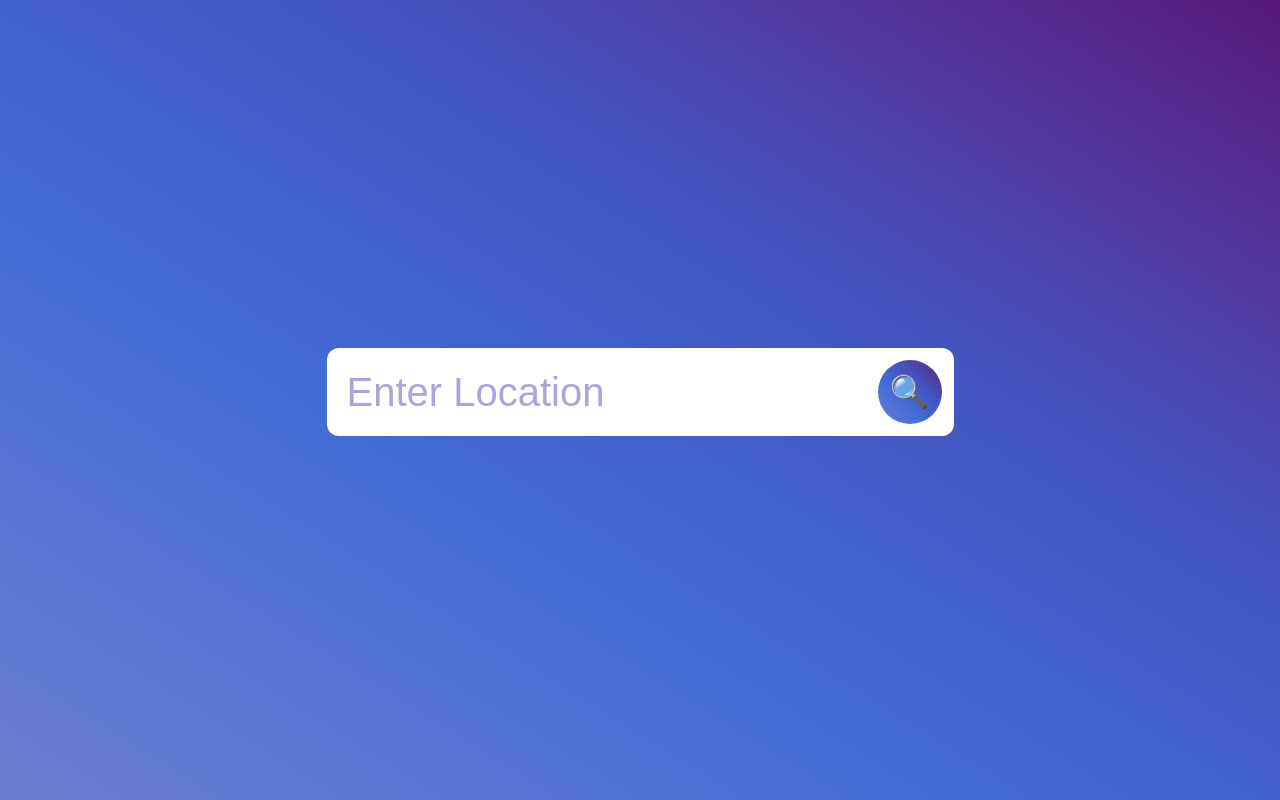
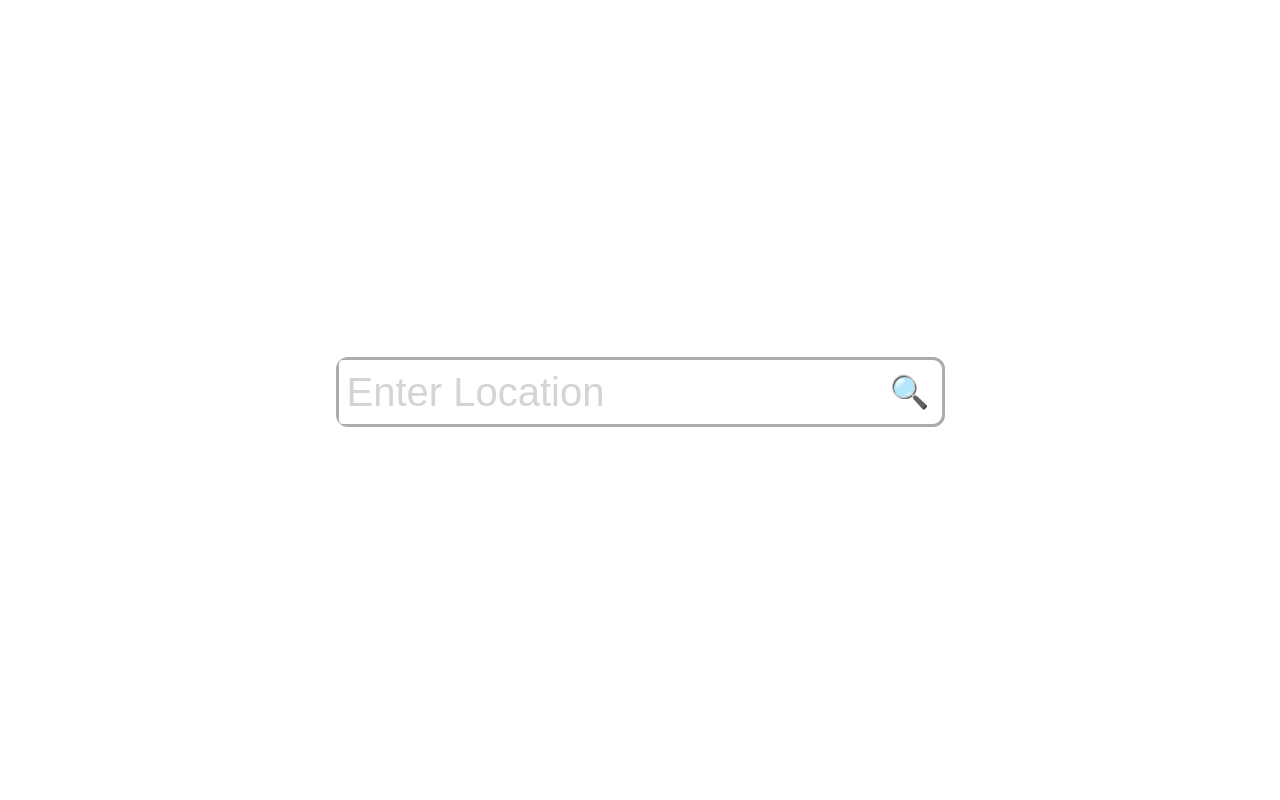
Before and after one commit to abramtsov/vue-weather, a Vue app: page / in a window 1280 px wide. Built offline with nearby package versions, Linux system fonts and the light colour scheme.

Commit message:
try error catch

```diff
--- a/src/components/MainPage.vue
+++ b/src/components/MainPage.vue
@@ -1,5 +1,5 @@
 <script setup>
-import { reactive, ref, computed } from "vue";
+import { reactive, ref, computed, watch } from "vue";
 import ky from "ky";
 import "animate.css";
 
@@ -8,21 +8,40 @@ defineProps({
 });
 const input = ref(null);
 let isShow = ref(false);
+let error = reactive({
+  bool: false,
+  msg: "",
+  class: "animate__animated animate__fadeInUp",
+});
+// let errorMsg = ref("");
 let weather = reactive({
   weather: "",
   wind: 0,
   temp: 0,
   description: "",
 });
-
-let weatherClass = computed(() => {
+watch(error, () => {
+  const resetErr = setTimeout(() => {
+    error.class = "animate__animated animate__fadeOutDown";
+    setTimeout(() => {
+      error.bool = false;
+      error.class = "animate__animated animate__fadeInUp";
+      error.msg = "";
+      console.log(error);
+    }, 1000);
+    return;
+  }, 3000);
+  // clearTimeout(resetErr);
+});
+const weatherClass = computed(() => {
   return weather.weather.toLocaleLowerCase();
 });
 const query = async () => {
   try {
     if (input._value.value === "") {
       isShow.value = false;
-      alert("Введите название города");
+      error.bool = true;
+      error.msg = "Field must be filled in";
       return;
     }
     isShow.value = false;
@@ -37,10 +56,10 @@ const query = async () => {
     weather.wind = weatherRequest.wind.speed;
     weather.temp = weatherRequest.main.temp;
     weather.description = weatherRequest.weather[0].description;
-    // weather.weather = weatherRequest.weather[0].main;
   } catch (e) {
     if (e.response.status === 404) {
-      console.log("город не найден");
+      error.bool = true;
+      error.msg = "City not found";
     }
   }
 };
@@ -49,7 +68,7 @@ const query = async () => {
 <template>
   <div class="layout" :class="weatherClass">
     <form action="">
-      <input type="text" ref="input" placeholder="Enter Location" />
+      <input type="text" ref="input" placeholder="Enter Location" required />
       <input type="submit" @click.prevent="query" value="&#128269;" />
     </form>
     <div
@@ -61,6 +80,9 @@ const query = async () => {
       <p>Температура: {{ Math.ceil(weather.temp) }} &deg;</p>
       <p>Ветер: {{ Math.ceil(weather.wind) }} м/с</p>
     </div>
+    <div class="error" :class="error.class" v-if="error.bool">
+      {{ error.msg }}
+    </div>
   </div>
 </template>
 
--- a/src/style.css
+++ b/src/style.css
@@ -1,5 +1,5 @@
 :root {
-  --color-search: rgba(54, 22, 170, 0.4);
+  --color-search: rgba(148, 148, 148, 0.4);
   --main-color-search: rgb(40, 19, 231);
   font-family: Inter, system-ui, Avenir, Helvetica, Arial, sans-serif;
   line-height: 1.5;
@@ -22,6 +22,7 @@ body {
   place-items: center;
   display: flex;
   align-items: center;
+  overflow: hidden;
   }
 .layout {
   display: grid;
@@ -30,13 +31,14 @@ body {
   justify-content: center;
   width: 100dvw;
   height: 100dvh;
+  padding: 0;
   grid-template-areas:
   'search'
   'result';
-  /* grid-template-columns: 1fr; */
-  /* grid-template-rows: 1fr; */
+align-self: start;
   gap: 1rem;
-  background-image: linear-gradient(to right top, #6b7dd1, #6279d2, #5975d4, #4e71d5, #426dd6, #4265d0, #425dc9, #4355c2, #4c47b1, #52389f, #55298e, #55187c);
+  transition: background-image .3s linear;
+  /* background-image: linear-gradient(to right top, #6b7dd1, #6279d2, #5975d4, #4e71d5, #426dd6, #4265d0, #425dc9, #4355c2, #4c47b1, #52389f, #55298e, #55187c); */
 }
 .rain,
 .clouds,
@@ -61,8 +63,11 @@ form {
   grid-template-rows: 1fr;
   grid-area: search;
   gap: .5rem;
+  border: 3px solid rgb(172, 172, 172);
   max-width: 50vw;
   align-self: end;
+  margin: 0;
+  padding: 0;
   grid-template-areas: 'text submit';
 }
 
@@ -88,7 +93,9 @@ form input[type="submit"] {
   border: none;
   width: 4rem;
   height: 4rem;
-  background-image: linear-gradient(to right top, #6b7dd1, #6279d2, #5975d4, #4e71d5, #426dd6, #4265d0, #425dc9, #4355c2, #4c47b1, #52389f, #55298e, #55187c);
+  cursor: pointer;
+  background: none;
+  /* background-image: linear-gradient(to right top, #6b7dd1, #6279d2, #5975d4, #4e71d5, #426dd6, #4265d0, #425dc9, #4355c2, #4c47b1, #52389f, #55298e, #55187c); */
 }
 .weatherResponse {
   background-color: #fff;
@@ -98,6 +105,17 @@ form input[type="submit"] {
   position: relative;
   min-width: 30.2dvw;
   /* padding: .75rem; */
+}
+.error {
+  background-color: #fff;
+  font-size: 1.5rem;
+  color: rgb(245, 53, 53);
+  border-radius: .75rem;
+  width: calc(100% - 2rem);
+  align-self: start;
+  margin: 0;
+  padding: 0;
+  /* padding: 1rem */
 }
 
 #app {
```
